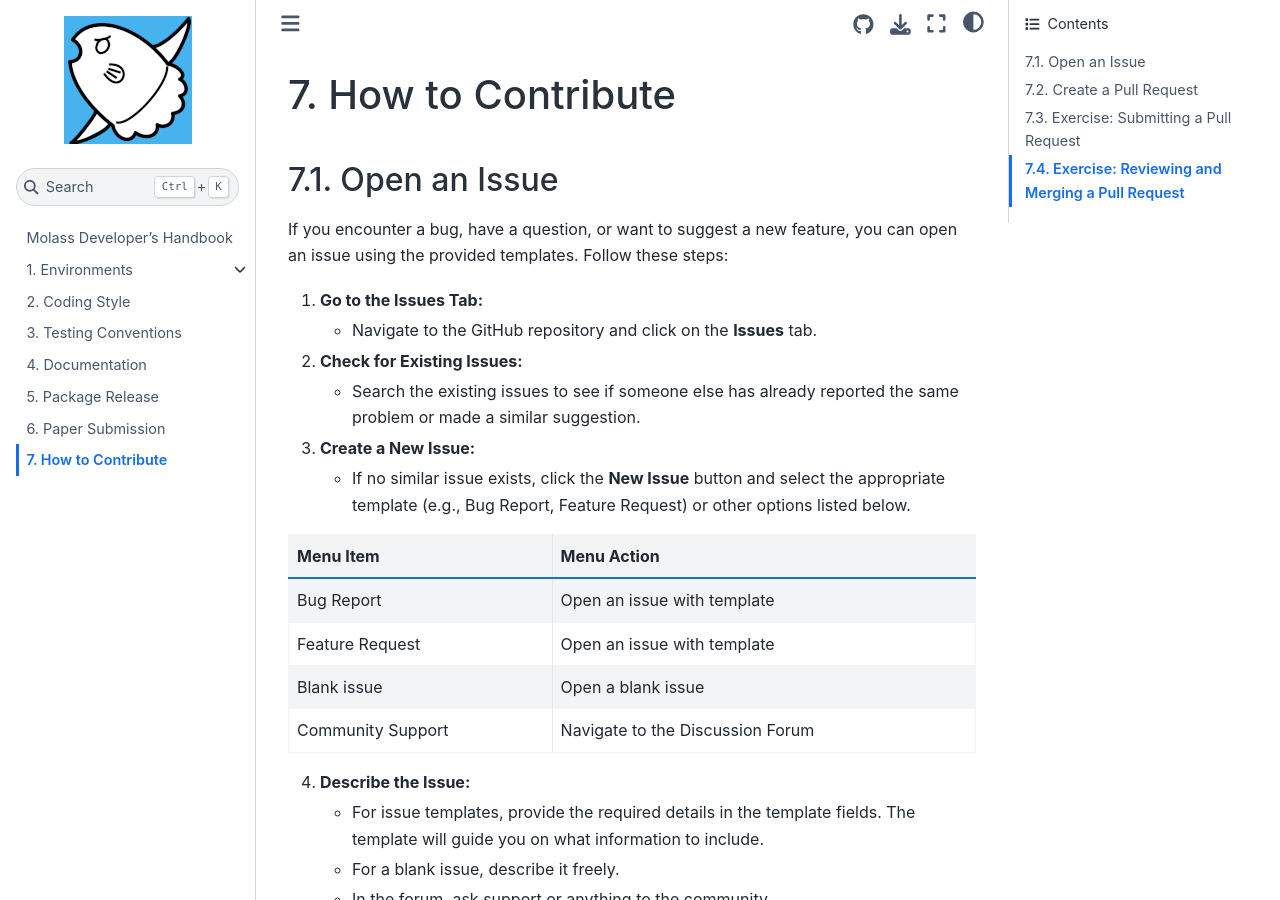
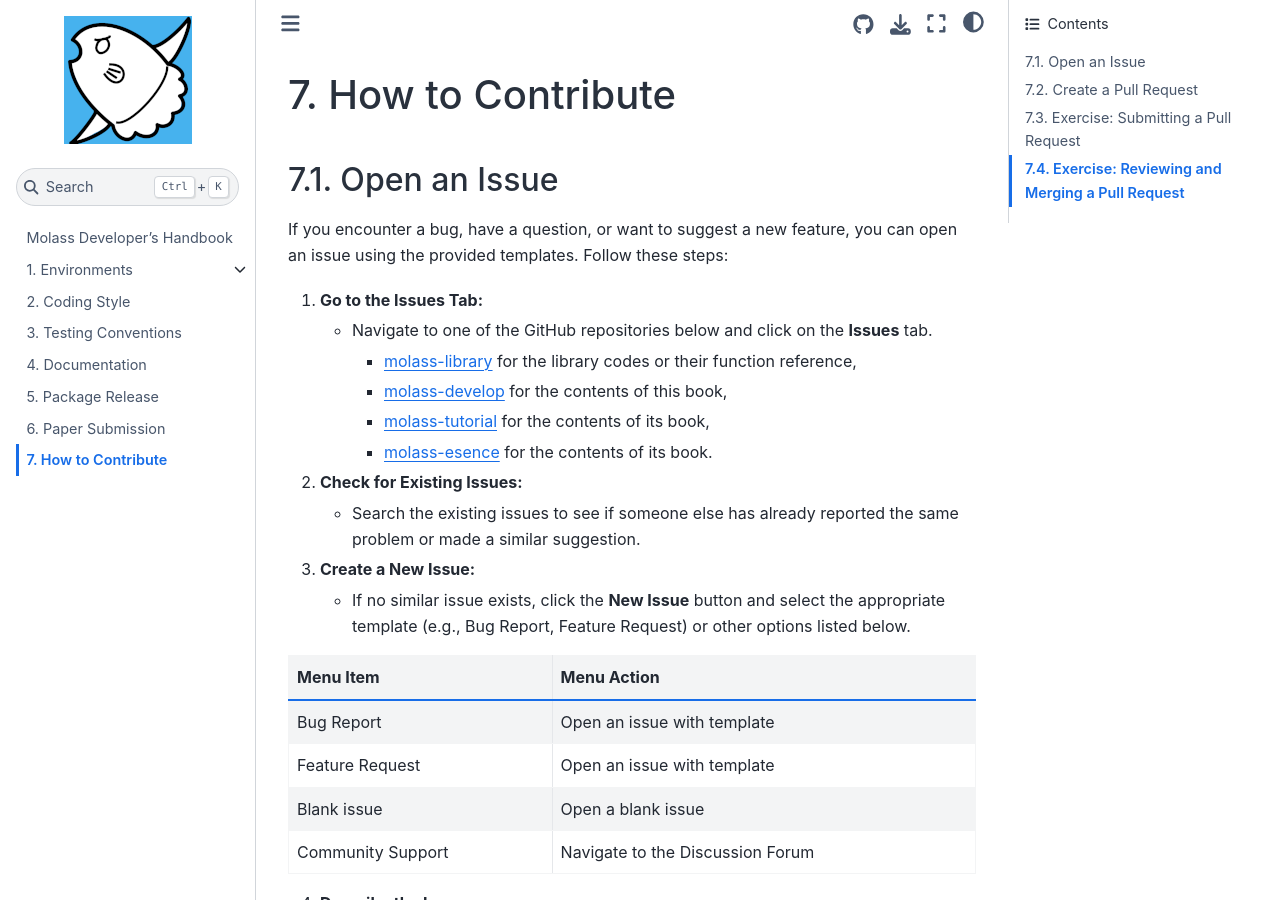
Before and after one commit to biosaxs-dev/molass-develop, a Jupyter Book: the page built from chapters/10/howto_contribute.md, in a window 1280 px wide and 900 px high. Built offline with Jupyter Book 1.0.4 settings and Sphinx 7.4.7 and the Sphinx Book theme 1.1.4, drawn with Linux system fonts in a browser that asks for light colours.

Commit message:
add links to each repository

```diff
--- a/chapters/10/howto_contribute.md
+++ b/chapters/10/howto_contribute.md
@@ -5,7 +5,11 @@
 If you encounter a bug, have a question, or want to suggest a new feature, you can open an issue using the provided templates. Follow these steps:
 
 1. **Go to the Issues Tab:**
-   - Navigate to the GitHub repository and click on the **Issues** tab.
+   - Navigate to one of the GitHub repositories below and click on the **Issues** tab.
+      - [molass-library](https://github.com/nshimizu0721/molass-library) for the library codes or their function reference,
+      - [molass-develop](https://github.com/nshimizu0721/molass-develop) for the contents of this book,
+      - [molass-tutorial](https://github.com/nshimizu0721/molass-tutorial) for the contents of its book,
+      - [molass-esence](https://github.com/nshimizu0721/molass-essence) for the contents of its book.
 
 2. **Check for Existing Issues:**
    - Search the existing issues to see if someone else has already reported the same problem or made a similar suggestion.
```
